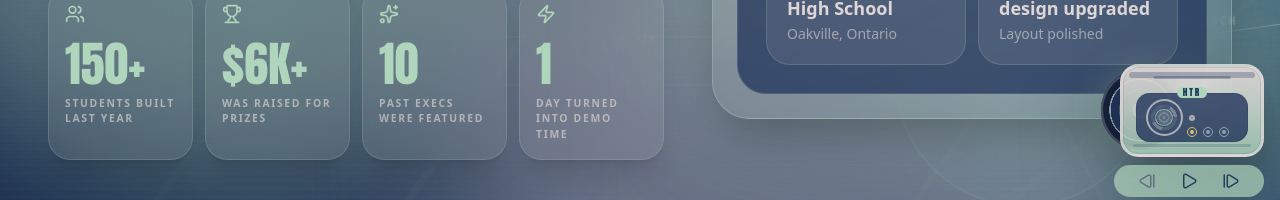
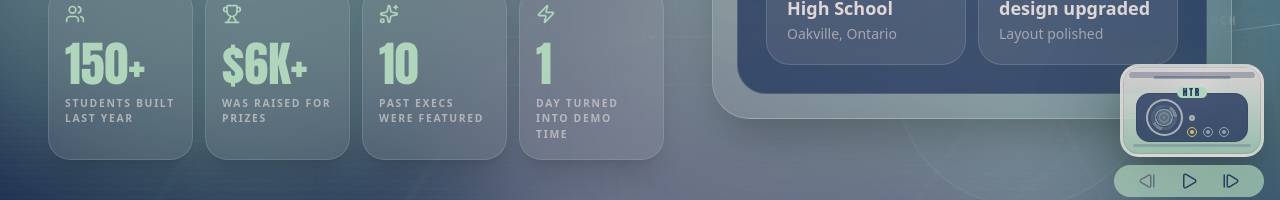
Before and after one commit to MeanCatStudio/HackTheRidge2026, a Next.js app: page / in a window 1280 px wide. Shown: the part 587-787 px from the top of the page. Built offline with nearby package versions, Linux system fonts and the light colour scheme; a web font is replaced by a local one.

Commit message:
Fixed music player

```diff
--- a/src/app/components/SoundDock.tsx
+++ b/src/app/components/SoundDock.tsx
@@ -119,21 +119,6 @@ const SoundDock: React.FC = () => {
           aria-pressed={isPlaying}
           aria-label={isPlaying ? "Pause site audio" : "Play site audio"}
         >
-          <span
-            className="pointer-events-none absolute left-2 top-1/2 z-0 h-20 w-20 -translate-x-[34%] -translate-y-1/2 rounded-full"
-            style={{
-              background:
-                "radial-gradient(circle at center, rgba(30, 49, 89, 0.96) 0 12%, rgba(175, 213, 188, 0.28) 12.5% 14.5%, rgba(30, 49, 89, 0.98) 15% 53%, rgba(223, 215, 215, 0.2) 53.5% 55.5%, rgba(18, 30, 56, 0.97) 56% 76%, transparent 76.5%), conic-gradient(from 0deg, rgba(175, 213, 188, 0.3), rgba(223, 215, 215, 0.08) 22%, rgba(125, 182, 173, 0.28) 48%, rgba(223, 215, 215, 0.08) 76%, rgba(175, 213, 188, 0.3))",
-              boxShadow:
-                "0 0 0 0.14rem rgba(223, 215, 215, 0.24) inset, 0 0 2rem rgba(175, 213, 188, 0.16)",
-              animation: isPlaying ? "cassette-reel-spin 2.6s linear infinite" : undefined,
-            }}
-            aria-hidden="true"
-          >
-            <span className="absolute inset-[0.55rem] rounded-full border border-dashed border-white/20" />
-            <span className="absolute inset-[1.15rem] rounded-full border border-[#AFD5BC]/30" />
-            <span className="absolute left-1/2 top-1/2 h-3.5 w-3.5 -translate-x-1/2 -translate-y-1/2 rounded-full border border-white/35 bg-[#1E3159]" />
-          </span>
           <span className="cassette-player relative z-10" aria-hidden="true">
             <span className="cassette-top-strip" />
             <span className="cassette-window">
```
